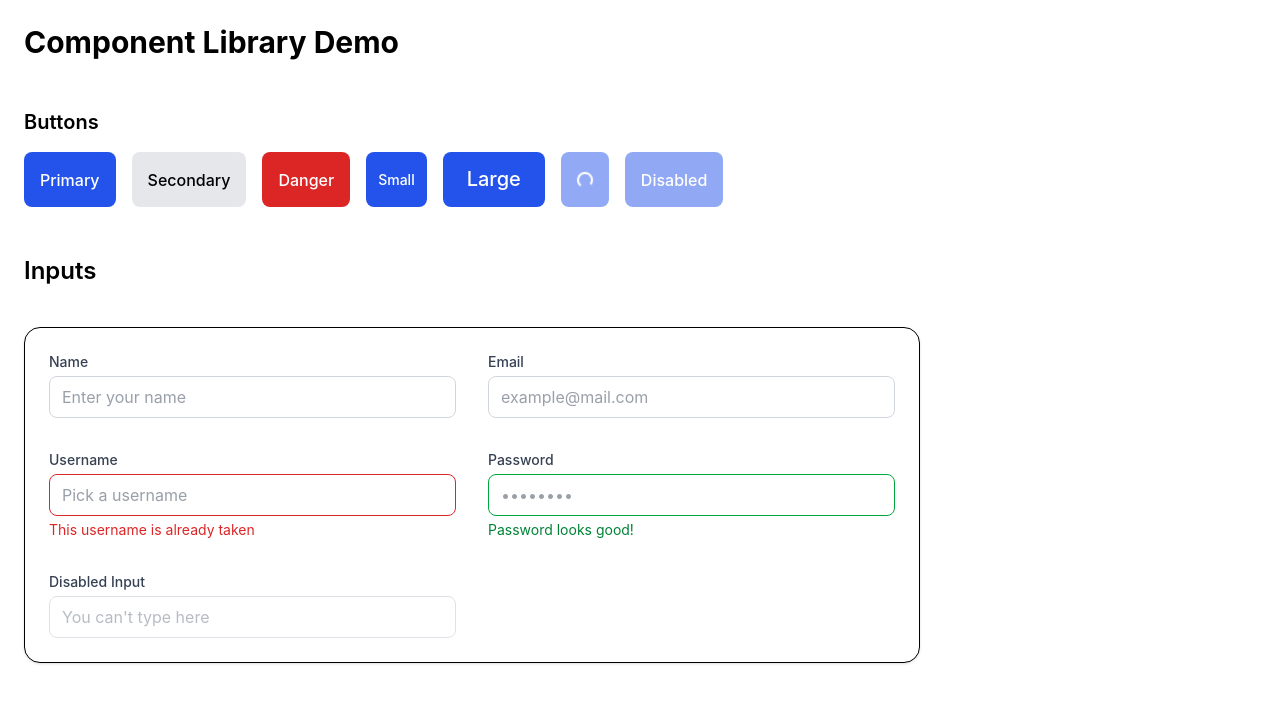
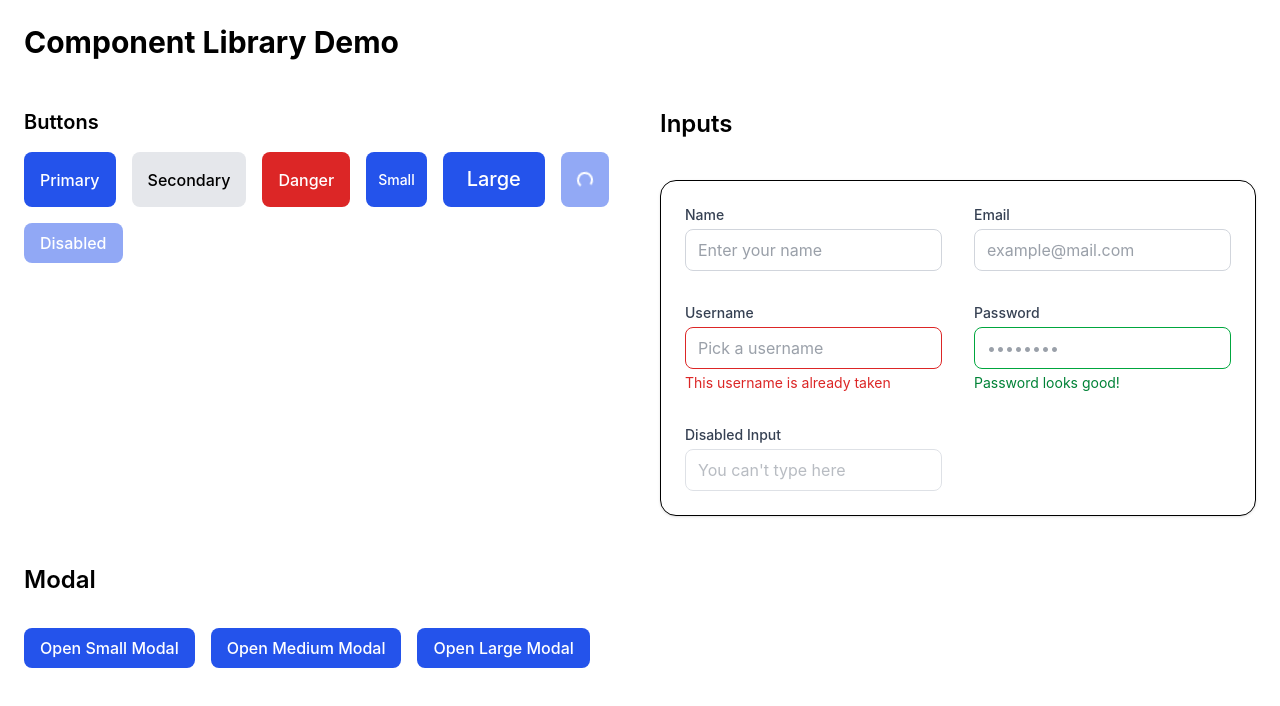
Before and after one commit to MarcosSeis/component_library_t1_Marcos_Sanchez, a Next.js app: page / in a window 1280 px wide. Shown: the top 706 px of the page. Built offline with nearby package versions, Linux system fonts and the light colour scheme.

Commit message:
feat(demo): add Modal showcase with small, medium and large examples

```diff
--- /dev/null
+++ b/app/demo/ModalDemo.tsx
@@ -0,0 +1,81 @@
+"use client";
+
+import { useState } from "react";
+import { Button } from "@/components/Button";
+import { Modal } from "@/components/Modal"
+
+export const ModalDemo = () => {
+  const [openSmall, setOpenSmall] = useState(false);
+  const [openMedium, setOpenMedium] = useState(false);
+  const [openLarge, setOpenLarge] = useState(false);
+
+  return (
+    <section className="space-y-8">
+      <h2 className="text-2xl font-semibold">Modal</h2>
+
+      {/* Buttons to open modals */}
+      <div className="flex gap-4 flex-wrap">
+        <Button onClick={() => setOpenSmall(true)}>Open Small Modal</Button>
+        <Button onClick={() => setOpenMedium(true)}>Open Medium Modal</Button>
+        <Button onClick={() => setOpenLarge(true)}>Open Large Modal</Button>
+      </div>
+
+      {/* Small Modal */}
+      <Modal
+        open={openSmall}
+        size="small"
+        title="Small Modal"
+        onClose={() => setOpenSmall(false)}
+        footer={
+          <div className="flex justify-end">
+            <Button onClick={() => setOpenSmall(false)}>Close</Button>
+          </div>
+        }
+      >
+        <p>This is a small modal for alerts or quick confirmations.</p>
+      </Modal>
+
+      {/* Medium Modal */}
+      <Modal
+        open={openMedium}
+        size="medium"
+        title="Medium Modal"
+        onClose={() => setOpenMedium(false)}
+        footer={
+          <div className="flex justify-end gap-2">
+            <Button variant="secondary" onClick={() => setOpenMedium(false)}>
+              Cancel
+            </Button>
+            <Button onClick={() => setOpenMedium(false)}>Accept</Button>
+          </div>
+        }
+      >
+        <p>
+          Medium modals are ideal for forms, confirmations or multi-step
+          interactions.
+        </p>
+      </Modal>
+
+      {/* Large Modal */}
+      <Modal
+        open={openLarge}
+        size="large"
+        title="Large Modal"
+        onClose={() => setOpenLarge(false)}
+        footer={
+          <div className="flex justify-end">
+            <Button onClick={() => setOpenLarge(false)}>Close</Button>
+          </div>
+        }
+      >
+        <p>
+          Large modals are great for displaying detailed information or large
+          forms.
+        </p>
+        <p className="mt-4">
+          You can include more structured content inside the modal body.
+        </p>
+      </Modal>
+    </section>
+  );
+};
--- a/app/page.tsx
+++ b/app/page.tsx
@@ -2,14 +2,19 @@
 
 import { ButtonsDemo } from "./demo/ButtonDemo";
 import { InputsDemo } from "./demo/InputDemo";
+import { ModalDemo } from "./demo/ModalDemo";
 
 export default function DemoPage() {
   return (
     <div className="p-6 space-y-12">
       <h1 className="text-3xl font-bold">Component Library Demo</h1>
 
-      <ButtonsDemo />
-      <InputsDemo />
+      <div className="grid grid-cols-1 md:grid-cols-2 gap-10">
+        <ButtonsDemo />
+        <InputsDemo />
+      </div>
+
+      <ModalDemo />
     </div>
   );
 }
--- /dev/null
+++ b/components/Modal/index.ts
@@ -0,0 +1 @@
+export * from "./Modal";
```
